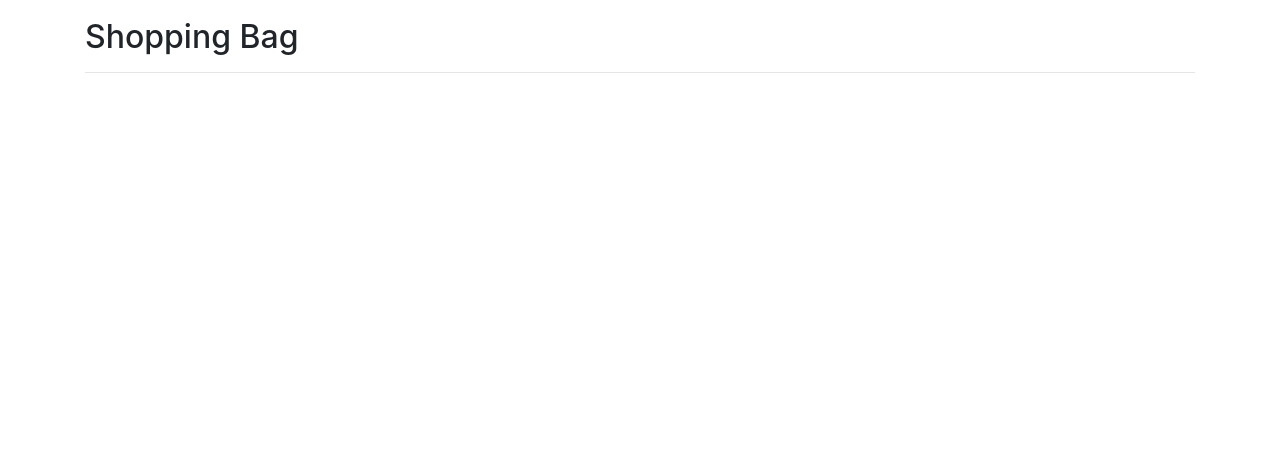
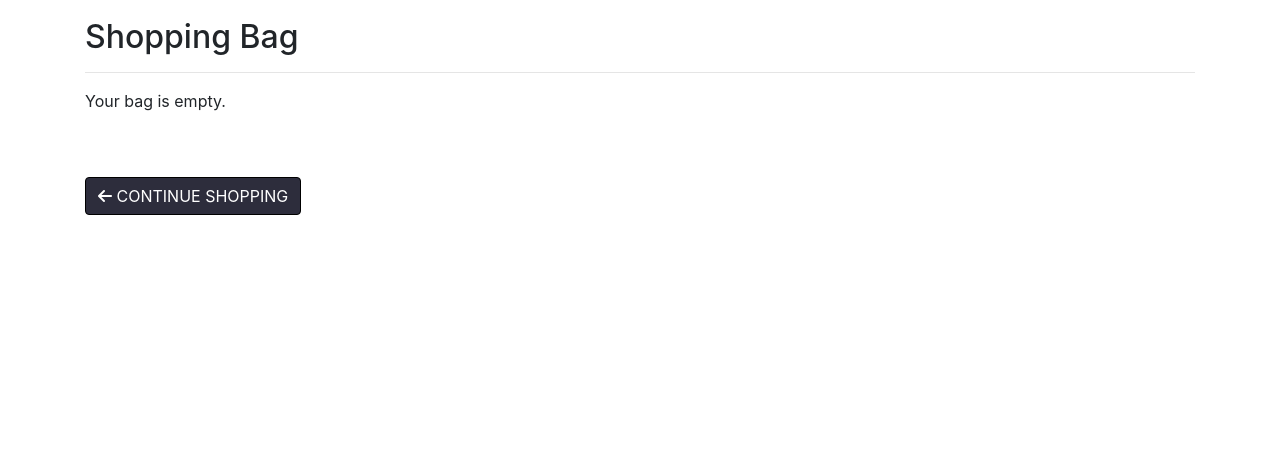
Before and after one commit to jamesr1775/gamer-gifts-elixir, a Django app: page /shopping_bag/ in a window 1280 px wide. Shown: the part 158-613 px from the top of the page. Run offline with Django 3.2, Linux system fonts and the light colour scheme; some libraries are stand-ins or nearby versions.

Commit message:
updated the bag logic, contintue shopping button added to basket template

```diff
--- a/products/static/products/css/crud-product.css
+++ b/products/static/products/css/crud-product.css
@@ -8,7 +8,7 @@
 }
 .crud-product-btn{
     background: #2D2D3C;
-    color: white !important; /* use important to override link colors for <a> elements */
+    color: white !important;
     border: 1px solid black;
     border-radius: 5px !important;
     font-size: 15px;
--- a/products/static/products/css/products.css
+++ b/products/static/products/css/products.css
@@ -64,7 +64,7 @@ i.fa-star-half {
 
 .btn-return-products, .btn-add-to-bag {
     background: #2D2D3C;
-    color: white !important; /* use important to override link colors for <a> elements */
+    color: white !important;
     border: 1px solid black;
 }
 
--- a/shopping_bag/contexts.py
+++ b/shopping_bag/contexts.py
@@ -1,11 +1,25 @@
 from django.conf import settings
 from decimal import Decimal
+from django.shortcuts import get_object_or_404
+from products.models import Product
 
 def shopping_bag_contents(request):
 
     bag_items = []
     total = 0
     product_count = 0
+    bag = request.session.get('shopping_bag', {})
+
+    for product_id, product_data in bag.items():
+        product = get_object_or_404(Product, pk=product_id)
+        total += product_data * product.price
+        product_count += product_data
+        bag_items.append({
+            'product_id': product_id,
+            'quantity': product_data,
+            'product': product,
+        })
+
     delivery = total * Decimal(settings.STANDARD_DELIVERY_PERCENTAGE / 100)
     grand_total = total + delivery
 
--- /dev/null
+++ b/shopping_bag/static/shopping_bag/css/bag.css
@@ -0,0 +1,5 @@
+.btn-return-products{
+    background: #2D2D3C;
+    color: white !important;
+    border: 1px solid black;
+}
--- a/shopping_bag/templates/shopping_bag/shopping_bag.html
+++ b/shopping_bag/templates/shopping_bag/shopping_bag.html
@@ -1,5 +1,11 @@
 {% extends "base.html" %}
 {% load static %}
+
+{% block extra_css %}
+    <link rel="stylesheet" href="{% static 'shopping_bag/css/bag.css' %}">
+{% endblock %}
+
+
 
 {% block page_header %}
     <div class="container header-container">
@@ -19,6 +25,23 @@
         </div>
         <div class="row">
             <div class="col">
+                {% if bag_items %}
+                    {% for item in bag_items %}
+                        <div class="row">
+                            <div class="col">
+                                {{ item }}
+                            </div>
+                        </div>
+                    {% endfor %}
+                {% else %}
+                    <p class="mb-3">Your bag is empty.</p>
+                {% endif %}
+                <a href="{% url 'products' %}" class="btn btn-return-products mt-5">
+                    <span class="icon">
+                        <i class="fas fa-arrow-left"></i>
+                    </span>
+                    <span class="text-uppercase">Continue Shopping</span>
+                </a>
             </div>
         </div>
     </div>
```
